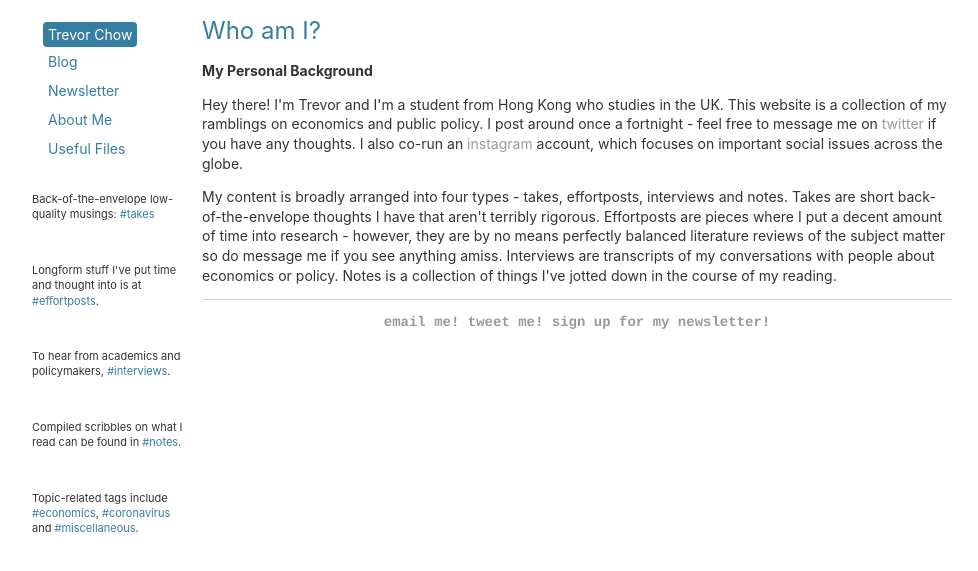
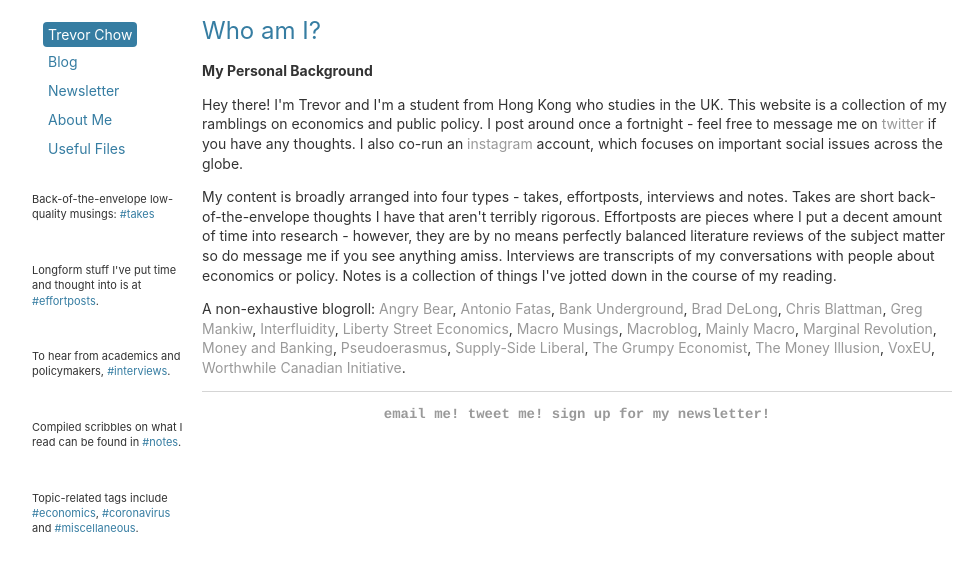
Before and after one commit to tmychow/tmychow.github.io, a Jekyll site: the page built from about/index.html, in a window 1280 px wide. Shown: the top 571 px of the page, without its empty margins (28-1006 px from the left). Built offline with Jekyll 4.4.1, drawn with Linux system fonts in a browser that asks for light colours.

Commit message:
Update index.html

```diff
--- a/about/index.html
+++ b/about/index.html
@@ -7,4 +7,5 @@ title: Trevor's Mostly Economic Musings
 	<p><strong>My Personal Background</strong></p>
 	<p>Hey there! I'm Trevor and I'm a student from Hong Kong who studies in the UK. This website is a collection of my ramblings on economics and public policy. I post around once a fortnight - feel free to message me on <a href="https://twitter.com/tmychow">twitter</a> if you have any thoughts. I also co-run an <a href="https://instagram.com/foreverfeminism/">instagram</a> account, which focuses on important social issues across the globe.</p>
 	<p> My content is broadly arranged into four types - takes, effortposts, interviews and notes. Takes are short back-of-the-envelope thoughts I have that aren't terribly rigorous. Effortposts are pieces where I put a decent amount of time into research - however, they are by no means perfectly balanced literature reviews of the subject matter so do message me if you see anything amiss. Interviews are transcripts of my conversations with people about economics or policy. Notes is a collection of things I've jotted down in the course of my reading. </p>
+	<p> A non-exhaustive blogroll: <a href="https://angrybearblog.com/">Angry Bear</a>, <a href="http://antoniofatas.blogspot.com/">Antonio Fatas</a>, <a href="https://bankunderground.co.uk/">Bank Underground</a>, <a href="https://delong.typepad.com/">Brad DeLong</a>, <a href="https://chrisblattman.com/">Chris Blattman</a>, <a href="https://gregmankiw.blogspot.com/">Greg Mankiw</a>, <a href="https://interfluidity.com/">Interfluidity</a>, <a href="https://libertystreeteconomics.newyorkfed.org/">Liberty Street Economics</a>, <a href="https://macromarketmusings.blogspot.com/">Macro Musings</a>, <a href="https://www.frbatlanta.org/blogs/macroblog/">Macroblog</a>, <a href="https://mainlymacro.blogspot.com/">Mainly Macro</a>, <a href="https://marginalrevolution.com/">Marginal Revolution</a>, <a href="https://www.moneyandbanking.com/">Money and Banking</a>, <a href="https://pseudoerasmus.com/">Pseudoerasmus</a>, <a href="https://blog.supplysideliberal.com/">Supply-Side Liberal</a>, <a href="https://johnhcochrane.blogspot.com/">The Grumpy Economist</a>, <a href="https://www.themoneyillusion.com/">The Money Illusion</a>, <a href="https://voxeu.org/">VoxEU</a>, <a href="https://worthwhile.typepad.com/">Worthwhile Canadian Initiative</a>. </p>
 </div><!-- /.blurb -->
```
